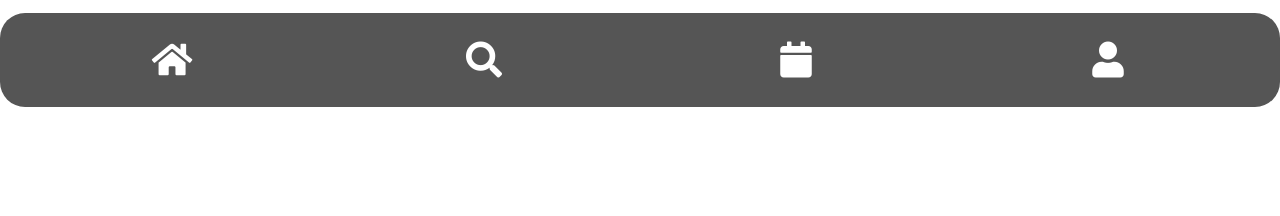
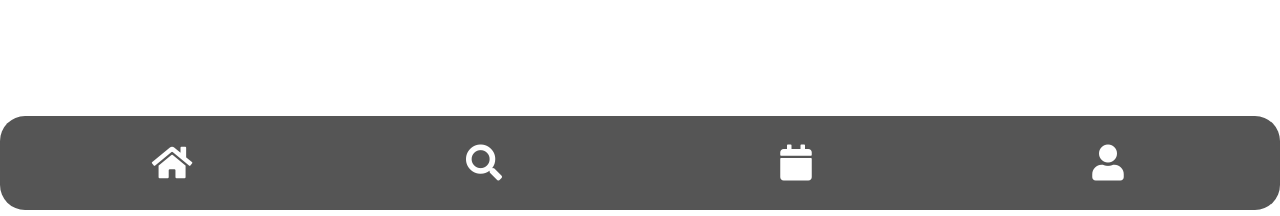
Before and after one commit to brt029/COGS120-Project, a website: page beginner.html in a window 1280 px wide. Shown: the part 584-800 px from the top of the page. Drawn offline with nearby package versions, Linux system fonts and the light colour scheme; a web font is replaced by a local one.

Commit message:
updated beginner.html

```diff
--- a/beginner.html
+++ b/beginner.html
@@ -1,9 +1,5 @@
 <!DOCTYPE html>
 <html>
-
-
-<!-- THIS PAGE HAS BEEN DEPRECATED -->
-
 
 <head>
   <title>Warmup - Beginner Cardio Routines</title>
@@ -16,6 +12,7 @@
 </head>
 
 <body>
+  <div class="content">
 
 <div class="header">
   <a href="home.html" class="logo">Warmup</a>
@@ -40,6 +37,8 @@
 <li>Cycle for 15 minutes</li>
 </ul>
 
+<div class="push"></div>
+</div>
 
 <div class="navbar">
   <a href="home.html"><i class="fa fa-fw fa-home"></i></a>
```
